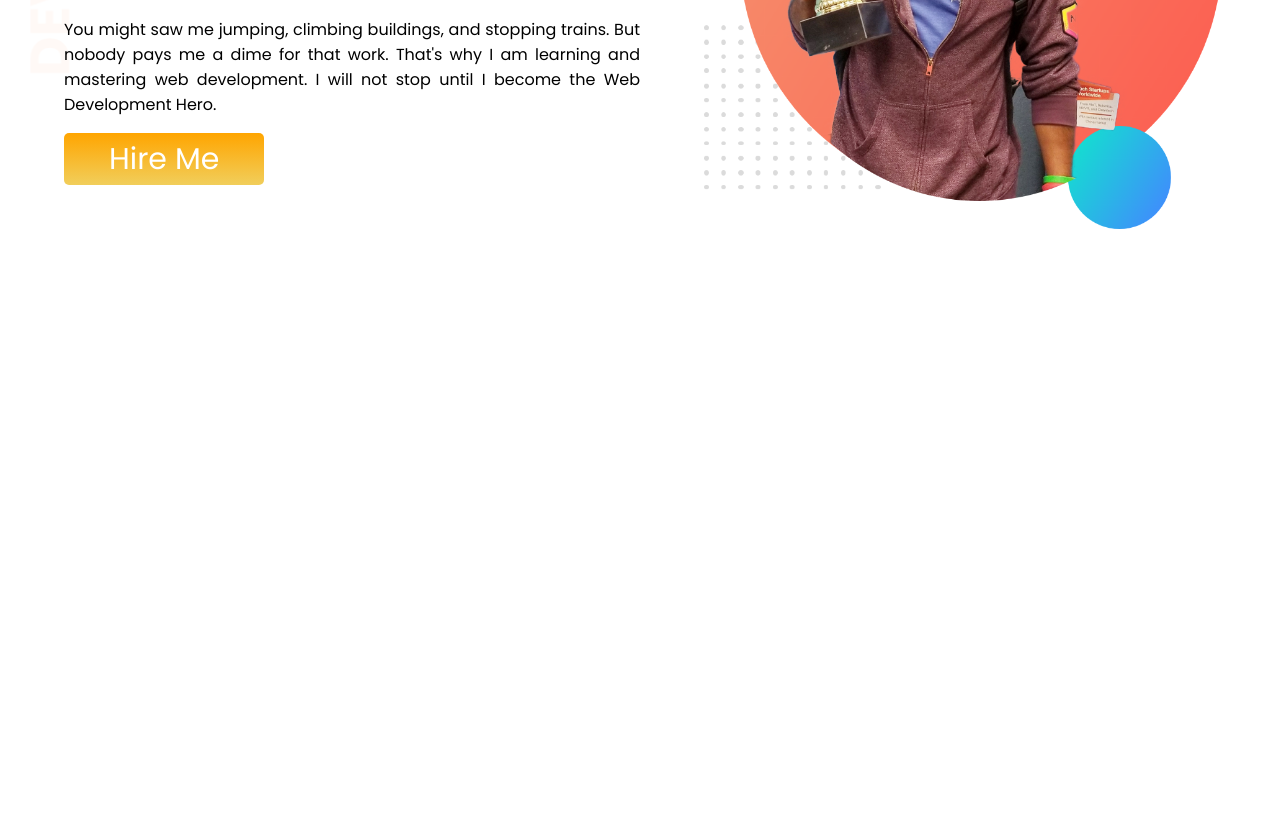
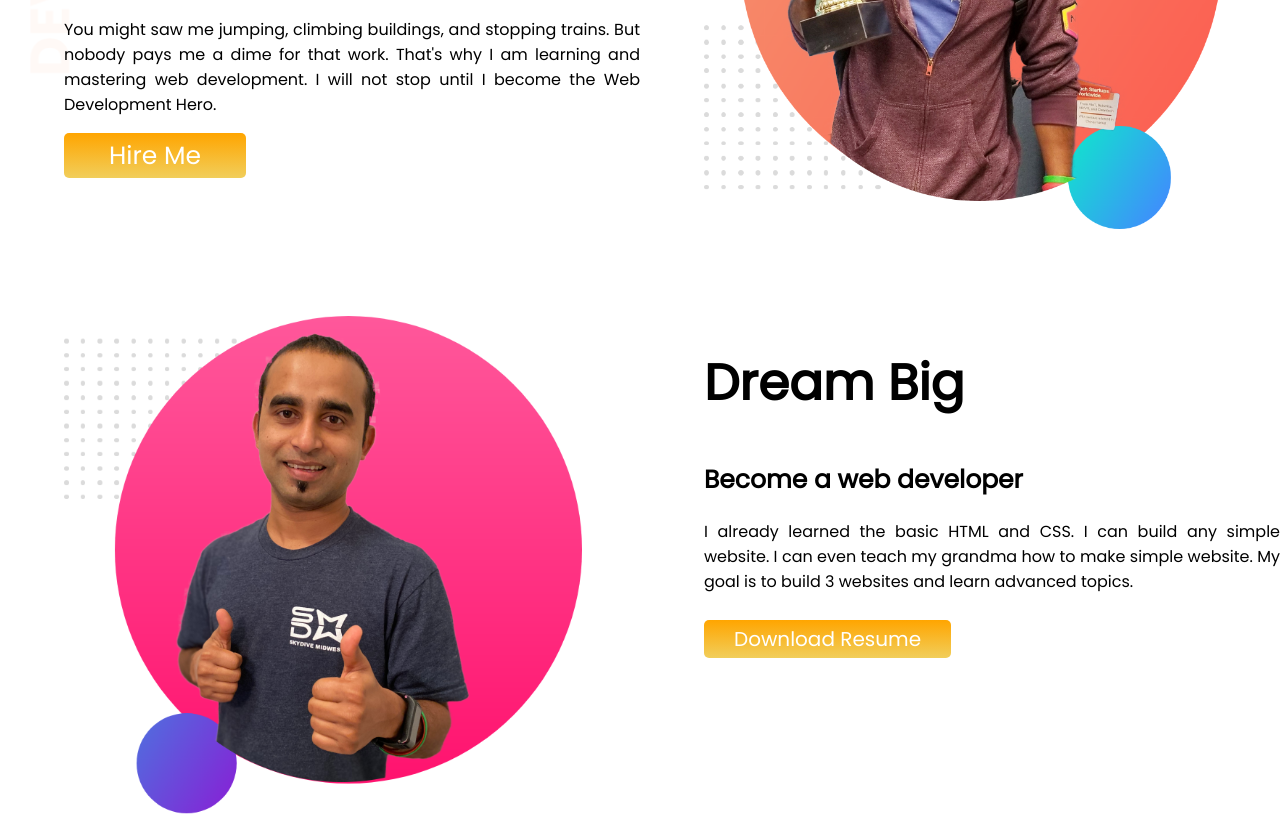
Before and after one commit to vaivaistudio/My-First-Protfolio, a plain HTML site: page index.html in a window 1280 px wide. Shown: the part 286-1107 px from the top of the page. Before the commit the page ends 800 px from the top, so only its background shows below. Drawn offline with Linux system fonts and the light colour scheme.

Commit message:
secend headar complit

```diff
--- a/index.html
+++ b/index.html
@@ -23,5 +23,20 @@
             </div>
         </div>
     </section>
+
+    <section class="secend-headar">
+        <div class="secend-main-headar">
+            <div class="secend-left">
+                <img src="photo/jhankar2.png" alt="">
+            </div>
+            <div class="secend-right">
+                <h1>Dream Big</h1>
+                <h3>Become a web developer</h3>
+                <p>I already learned the basic HTML and CSS. I can build any simple website. I can even teach my grandma how to make simple website. My goal is to build 3 websites and learn advanced topics.
+                 </p>
+                 <a href="#">Download Resume</a>
+            </div>
+        </div>
+    </section>
 </body>
 </html>
--- a/style.css
+++ b/style.css
@@ -15,7 +15,7 @@ img{
 body{
     font-family: 'Poppins', sans-serif;
 }
-/*  headar main css */
+/* First headar main css */
 
 .first-headar{
     background-image: url(background-photo/top-banner.png);
@@ -56,10 +56,9 @@ margin-bottom: 20px;
     color: #fff;
     padding: 5px 45px;
     text-decoration: none;
-    font-size: 30px;
+    font-size: 25px;
     border-radius: 5px;
 }
-
 
 /* Headar Right Css */
 .headar-right{
@@ -67,3 +66,41 @@ margin-bottom: 20px;
     margin-left: 5%;
 }
 .headar-right img{}
+
+
+/* Secend Headar css */
+.secend-headar{}
+.secend-main-headar{
+    display: flex;
+    margin-top: 80px;
+}
+.secend-left{
+    width: 45%;
+    margin-left: 5%;
+}
+.secend-left img{}
+.secend-right{
+    width: 45%;
+    margin-top: 30px;
+    margin-left: 5%;
+}
+.secend-right h1{
+    font-size: 50px;
+    margin-bottom: 40px;
+}
+.secend-right h3{
+    margin-bottom: 20px;
+    font-size: 25px;
+}
+.secend-right p{
+    text-align: justify;
+    margin-bottom: 30px;
+}
+.secend-right a{
+    background:linear-gradient( orange, rgb(241, 206, 91));
+    color: #fff;
+    padding: 5px 30px;
+    text-decoration: none;
+    font-size: 20px;
+    border-radius: 5px;
+}
```
